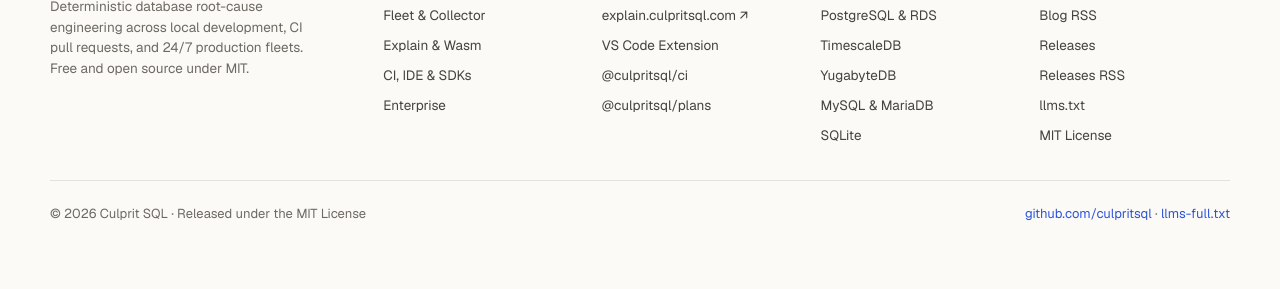
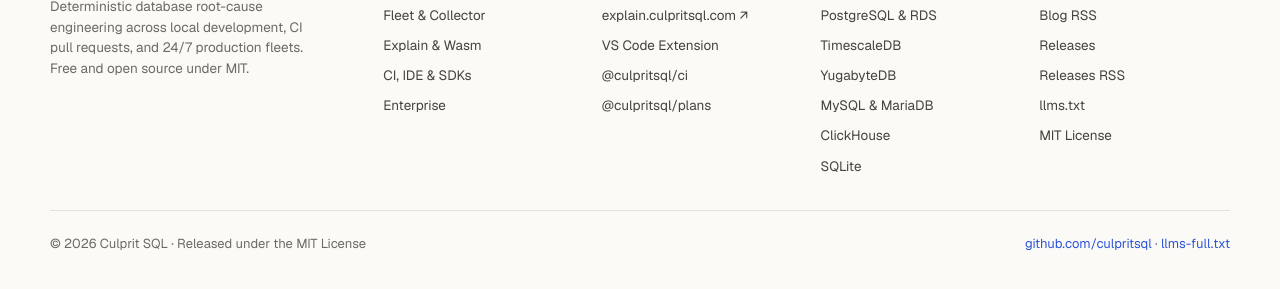
Before and after one commit to culpritsql/culprit-blog, an Astro site: page / in a window 1280 px wide. Shown: the part 4612-4901 px from the top of the page. Built offline with nearby package versions, Linux system fonts and the light colour scheme; Astro itself is replaced by a stand-in of ours.

Commit message:
Add ClickHouse provider link to unified blog footer

```diff
--- a/src/layouts/BaseLayout.astro
+++ b/src/layouts/BaseLayout.astro
@@ -261,6 +261,7 @@ const LOCALES = [
               <li><a href="https://culpritsql.com/databases/timescaledb/">TimescaleDB</a></li>
               <li><a href="https://culpritsql.com/databases/yugabytedb/">YugabyteDB</a></li>
               <li><a href="https://culpritsql.com/databases/mysql/">MySQL &amp; MariaDB</a></li>
+              <li><a href="https://culpritsql.com/databases/clickhouse/">ClickHouse</a></li>
               <li><a href="https://culpritsql.com/databases/sqlite/">SQLite</a></li>
             </ul>
           </div>
```
